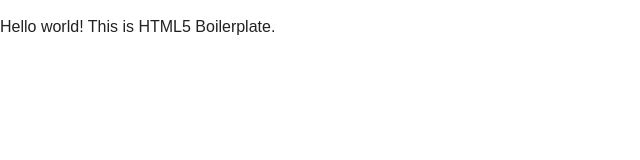
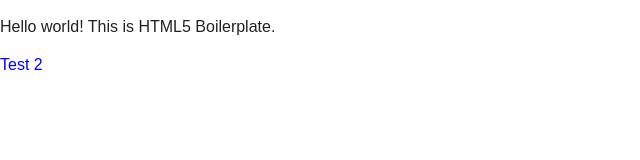
Before and after one commit to ncoxkcg/Github-testing, a plain HTML site: page index.html in a window 1280 px wide. Shown: the full height of the page, 0-640 px from the left. Drawn offline with nearby package versions, Linux system fonts and the light colour scheme.

Commit message:
branch 2 commit

```diff
--- a/css/main.css
+++ b/css/main.css
@@ -280,3 +280,6 @@ textarea {
         page-break-after: avoid;
     }
 }
+p.test2 {
+    color: blue;
+}
--- a/index.html
+++ b/index.html
@@ -21,6 +21,7 @@
 
         <!-- Add your site or application content here -->
         <p>Hello world! This is HTML5 Boilerplate.</p>
+        <p class="test2">Test 2</p>
 
         <script src="https://code.jquery.com/jquery-1.12.0.min.js"></script>
         <script>window.jQuery || document.write('<script src="js/vendor/jquery-1.12.0.min.js"><\/script>')</script>
```
